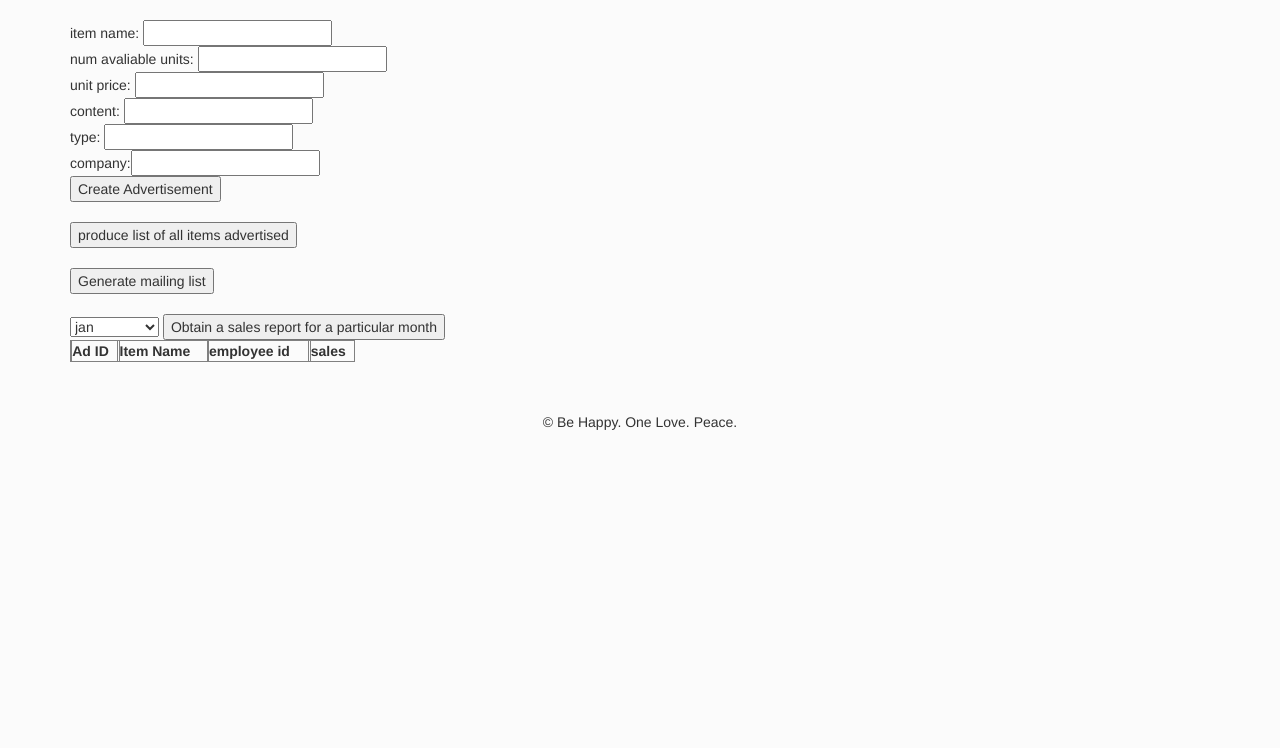
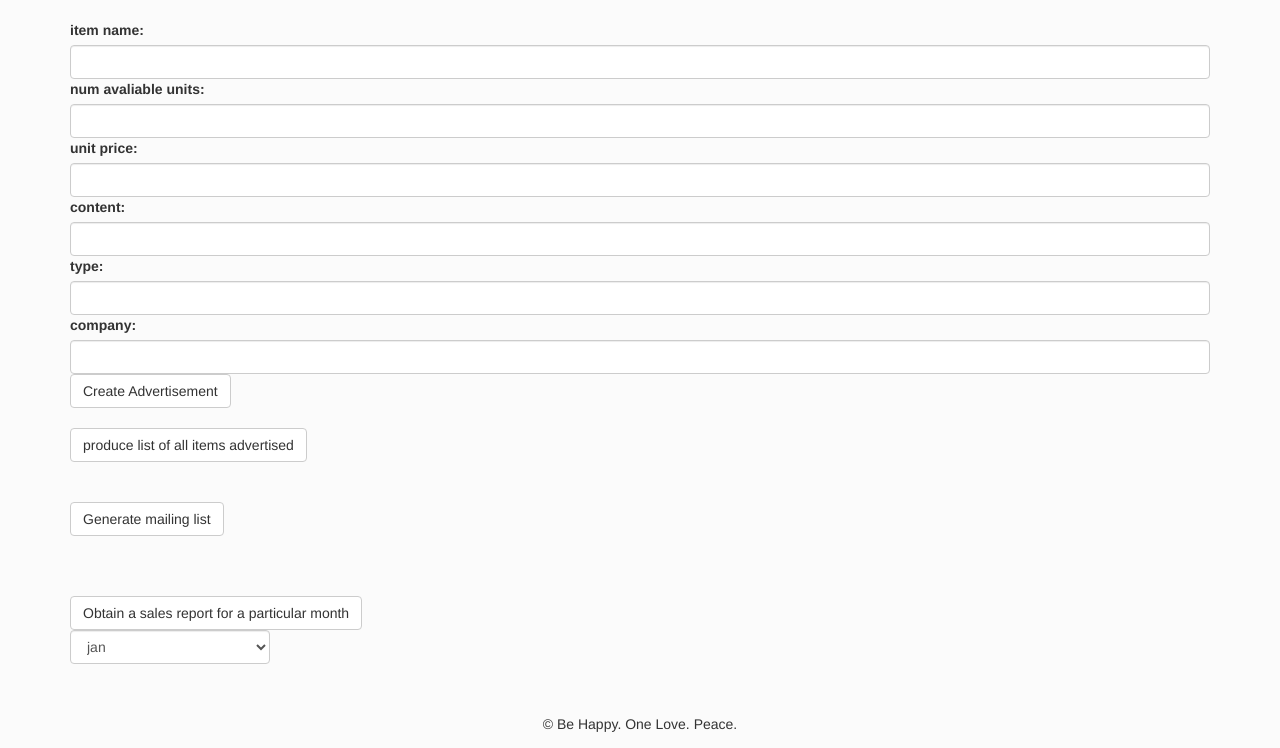
Before and after one commit to karlfloersch/friends-r-us, a Django app: template social_network/templates/employee.html in a window 1280 px wide. Shown: the part 52-800 px from the top of the page. Run offline with Django 3.2, Linux system fonts and the light colour scheme; the template is opened without the code that fills it, so the values that code supplies are empty; some libraries are stand-ins or nearby versions.

Commit message:
email list done

```diff
--- a/social_network/templates/employee.html
+++ b/social_network/templates/employee.html
@@ -9,32 +9,34 @@
 {% block content %}
 <!-- item_name, num_aval_units, unit_price, content, employee_id, type, date, company) -->
 
-item name: <input type ="text" id="item_name"><br>
-num avaliable units: <input type ="text" id="num_aval_units"><br>
-unit price: <input type ="text" id="unit_price"><br>
-content: <input type ="text" id="content"><br>
-type: <input type ="text" id="type"><br>
-company:<input type ="text" id="company"><br>
+<label>item name:</label> <input type ="text" id="item_name" class="form-control">
+
+<label>num avaliable units:</label> <input type ="text" id="num_aval_units" class="form-control">
+<label>unit price:</label> <input type ="text" id="unit_price" class="form-control">
+<label>content: </label> <input type ="text" id="content" class="form-control">
+<label>type: </label> <input type ="text" id="type" class="form-control">
+<label>company:</label> <input type ="text" id="company" class="form-control">
 
 <!-- item name: <input type ="text" name="item_name"><br> -->
 
-<button type="create_advertisement" id="create-advertisement">Create Advertisement</button>
+<button class="btn btn-default" type="create_advertisement" id="create-advertisement">Create Advertisement</button>
 
 <br>
 <br>
 
 
-<button type="produce_list_of_all_items_advertised" id="produce-list-of-all-items-advertised">produce list of all items advertised</button>
- <table border="1" table style="width:50%" id = "advertisement-list">
+<button class="btn btn-default" type="produce_list_of_all_items_advertised" id="produce-list-of-all-items-advertised">produce list of all items advertised</button>
+<table class="table" id = "advertisement-list">
 </table>
 <br>
 
-
-<button type="generate_mailing_list" id="generate-mailing-list">Generate mailing list</button>
+<button class="btn btn-default" type="generate_mailing_list" id="generate-mailing-list">Generate mailing list</button>
+<table class="table" id = "mailing-list">
+</table>
 <br>
 <br>
-
- <select name = "month">
+<button class="btn btn-default" type="getsalesreportbutton" onclick="getsalesreport" >Obtain a sales report for a particular month</button>
+<select name = "month"  class="form-control" style="max-width: 200px">
 	<option value="1">jan</option>
 	<option value="2">feb</option>
 	<option value="3">march</option>
@@ -48,24 +50,8 @@ company:<input type ="text" id="company"><br>
 	<option value="11">november</option>
 	<option value="12">december</option>
 </select>
- <button type="getsalesreportbutton" onclick="getsalesreport" >Obtain a sales report for a particular month</button>
+
 <!-- <button type="bhidesalesreportbutton" onclick="hidesalesreport" >hide</button>  -->
- <table border="1" table style="width:25%" id = "sales_table">
-  <tr>
-  <!-- A.AdvertisementId,  A.Item_Name , E.EmployeeId, SUM(P.Number_Of_Units) -->
-    <td><th>Ad ID</th></td>
-    <td><th>Item Name</th></td>
-    <td><th>employee id</th></td>
-    <td><th>sales</th></td>
-    <tbody style="display:none" id = "sales_table_values">
-      <tr>
-		    <td>Jill</td>
-		    <td>Smith</td>
-		    <td>50</td>
-		    <td>50</td>
-  		</tr>
-    </tbody>
-  </tr>
-
+<table border="1" id = "sales_table">
 </table>
 {% endblock %}
--- a/static/js/employee.js
+++ b/static/js/employee.js
@@ -32,31 +32,32 @@ var create_advertisement = function() {
 
 };
 
-var get_all_advertisment = function(){
+var get_all_advertisment = function() {
+    $('#advertisement-list').toggle()
     var data = {
 
     };
     sendDefaultPOST('/produce-list-of-all-items-advertised/', data, function(response) {
         console.log(response.items);
         var i;
-        // A.adv_id, A.item_name, A.unit_price, A.num_aval_units
-        $('#advertisement-list').append('<tr><td>' + "advertisement ID"+ '</td><td>' + "item name" + '</td><td>' + "unit price" + '</td><td>'+ "num avaliable units"+'</td></tr>');
-        for(i = 0; i<response.items.length; i++){
-            $('#advertisement-list').append('<tr><td>' + response.items[i][0] + '</td><td>' + response.items[i][1] + '</td><td>' + response.items[i][2] + '</td><td>'+ response.items[i][3] + '</td><td class="delete-ad-list-row">Delete</td></tr>');
+        $('#advertisement-list').append('<tr><td>' + "advertisement ID" + '</td><td>' + "item name" + '</td><td>' + "unit price" + '</td><td>' + "num avaliable units" + '</td></tr>');
+        $('#advertisement-list').find("tr:gt(0)").remove();
+        for (i = 0; i < response.items.length; i++) {
+            $('#advertisement-list').append('<tr><td>' + response.items[i][0] + '</td><td>' + response.items[i][1] + '</td><td>' + response.items[i][2] + '</td><td>' + response.items[i][3] + '</td><td class="delete-ad-list-row">Delete</td></tr>');
         }
-        $('.delete-ad-list-row').click(function (){
+        $('.delete-ad-list-row').click(function() {
             var id = $(this).parent().children('td').eq(0).text();
             $(this).parent().remove();
 
             var data = {
-                'id' : id
+                'id': id
             };
             sendDefaultPOST('/delete-advertisement/', data, function(response) {
-            console.log(response);
+                console.log(response);
 
 
-        // in here, populate the shit
-        });
+                // in here, populate the shit
+            });
 
 
         });
@@ -76,18 +77,28 @@ var delete_advertisement = function() {
 
 };
 var generate_mailing_list = function() {
-
+    $('#mailing-list').toggle()
     var data = {
 
     };
+
     sendDefaultPOST('/generate-mailing-list/', data, function(response) {
-        console.log(response);
+        // console.log(response);
+        // mailing-list
+
+         var i;
+        $('#mailing-list').append('<tr><td>' + "Email" + '</td></tr>');
+        $('#mailing-list').find("tr:gt(0)").remove();
+        for (i = 0; i < response.items.length; i++) {
+            $('#mailing-list').append('<tr><td>' + response.items[i][0] + '</td></tr>');
+        }
+
     });
 
 };
 
 
-$( document ).ready(function() {
+$(document).ready(function() {
     "use strict";
     $("#create-advertisement").click(create_advertisement);
     $("#delete-advertisement").click(create_advertisement);
```
Lines whose indentation alone changed are shown as unchanged.
